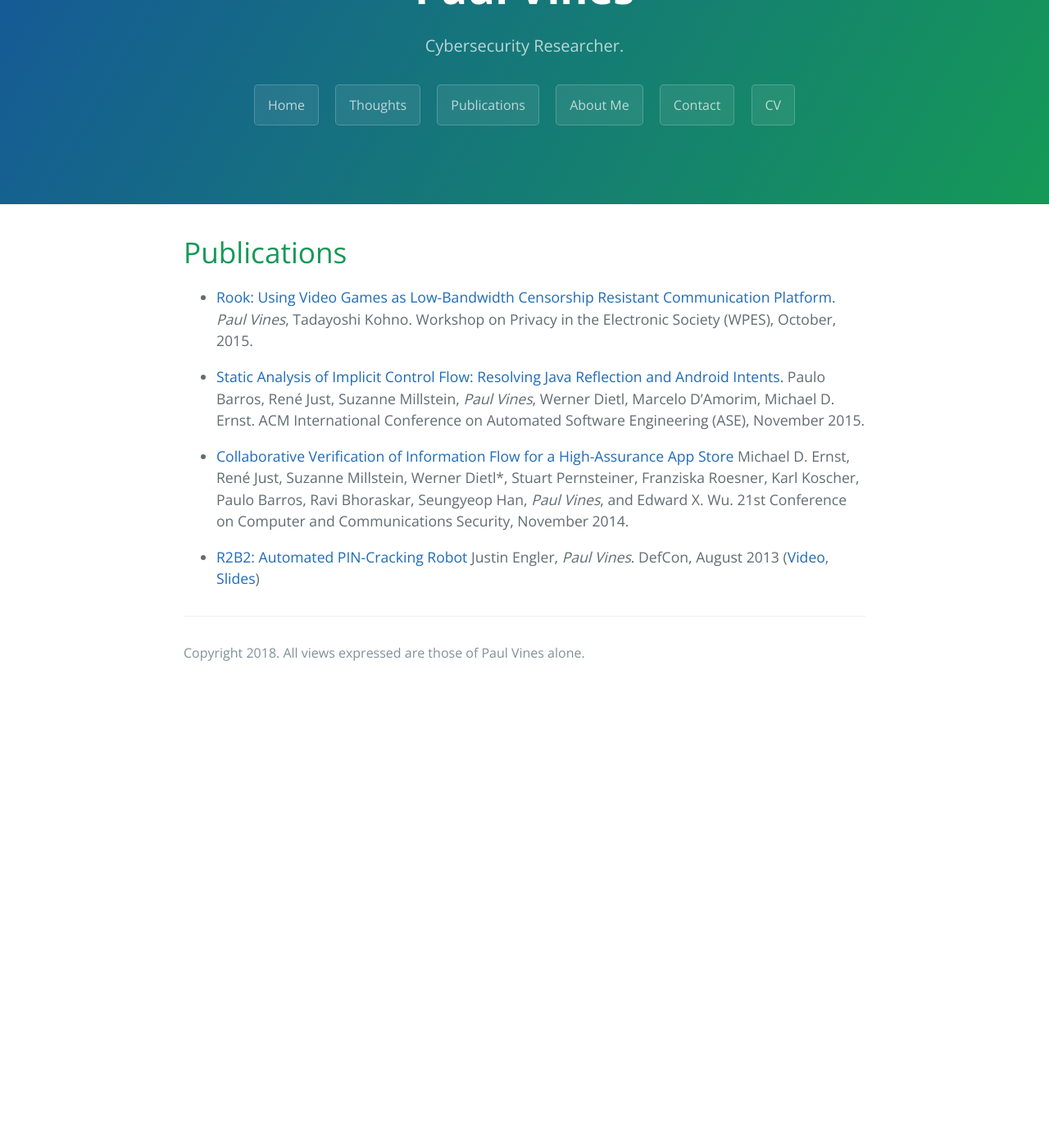
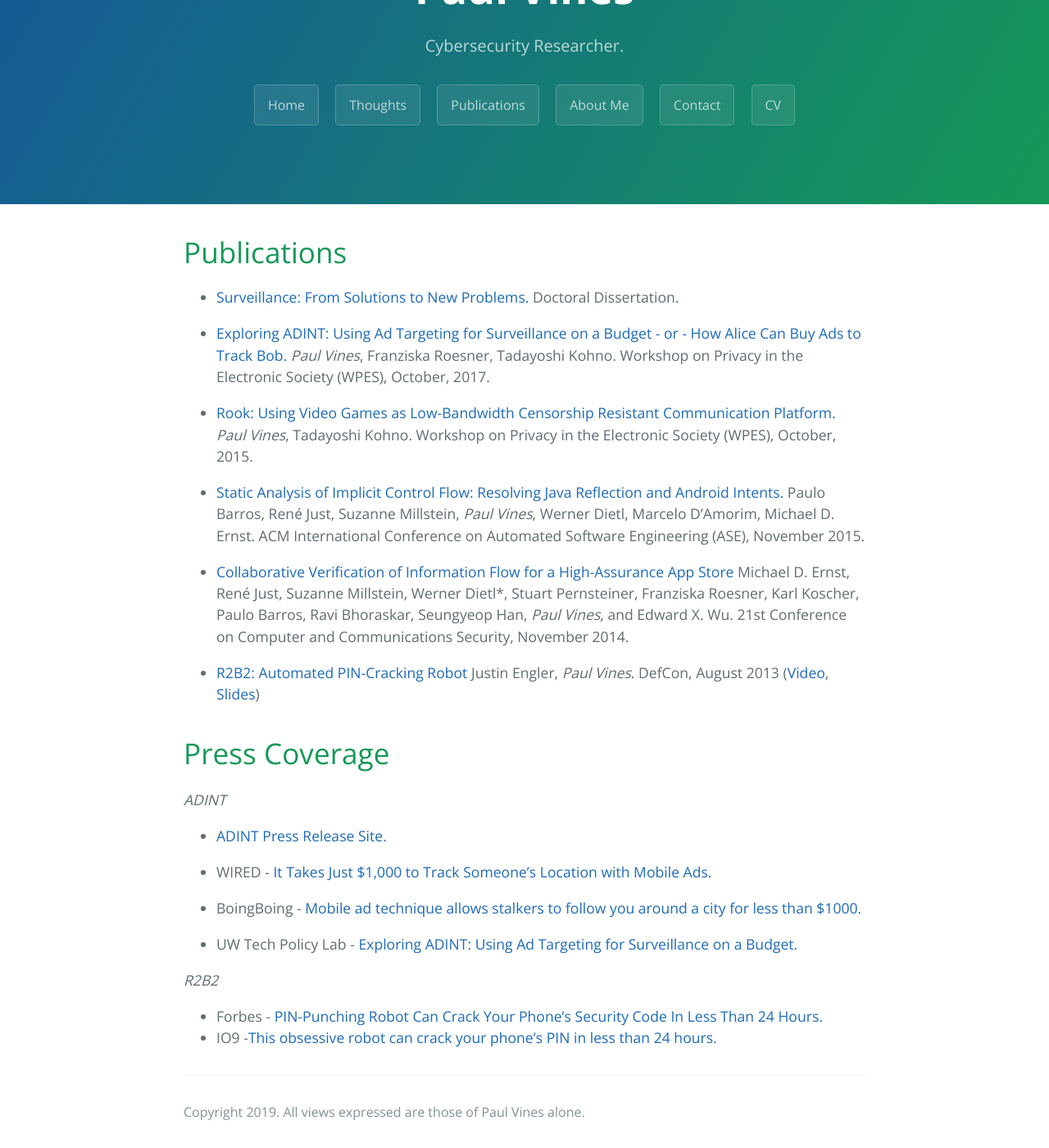
Before and after one commit to plvines/plvines.github.io, a Jekyll site: the page built from publications.md, in a window 1280 px wide and 1400 px high, scrolled down 134 px. Shown: the whole window at 82% size. Built offline with Jekyll 4.4.1, drawn with Linux system fonts in a browser that asks for light colours; our own code applies the rules of GitHub Pages for plain Markdown files; before the commit the page ends 974 px from its top, so only the background shows below that.

Commit message:
Added press articles

```diff
--- a/_layouts/default.html
+++ b/_layouts/default.html
@@ -41,7 +41,7 @@
         {% if site.github.is_project_page %}
           <span class="site-footer-owner"><a href="{{ site.github.repository_url }}">{{ site.github.repository_name }}</a> is maintained by <a href="{{ site.github.owner_url }}">{{ site.github.owner_name }}</a>.</span>
         {% endif %}
-        <span class="site-footer-credits">Copyright 2018. All views expressed are those of Paul Vines alone.</a></span>
+        <span class="site-footer-credits">Copyright 2019. All views expressed are those of Paul Vines alone.</a></span>
       </footer>
     </section>
 
--- a/publications.md
+++ b/publications.md
@@ -2,6 +2,9 @@
 layout: default
 ---
 # Publications
+- [Surveillance: From Solutions to New Problems.](https://digital.lib.washington.edu/researchworks/bitstream/handle/1773/40008/Vines_washington_0250E_17548.pdf?sequence=1&isAllowed=y) Doctoral Dissertation.
+
+- [Exploring ADINT: Using Ad Targeting for Surveillance on a Budget - or - How Alice Can Buy Ads to Track Bob.]([http://adint.cs.washington.edu/ADINT.pdf) _Paul Vines_, Franziska Roesner, Tadayoshi Kohno. Workshop on Privacy in the Electronic Society (WPES), October, 2017.
 
 - [Rook: Using Video Games as Low-Bandwidth Censorship Resistant Communication Platform.](https://cs.washington.edu/tr/2015/03/UW-CSE-15-03-03.pdf) _Paul Vines_, Tadayoshi Kohno. Workshop on Privacy in the Electronic Society (WPES), October, 2015.
 
@@ -10,3 +13,17 @@ layout: default
 - [Collaborative Verification of Information Flow for a High-Assurance App Store](http://www.franziroesner.com/pdf/sparta-ccs2014.pdf) Michael D. Ernst, René Just, Suzanne Millstein, Werner Dietl*, Stuart Pernsteiner, Franziska Roesner, Karl Koscher, Paulo Barros, Ravi Bhoraskar, Seungyeop Han, _Paul Vines_, and Edward X. Wu. 21st Conference on Computer and Communications Security, November 2014.
 
 - [R2B2: Automated PIN-Cracking Robot](https://github.com/iSECPartners/R2B2) Justin Engler, _Paul Vines_. DefCon, August 2013 ([Video](https://www.youtube.com/watch?v=IeTHjNO1Sb8), [Slides](https://www.defcon.org/images/defcon-21/dc-21-presentations/Engler-Vines/DEFCON-21-Engler-Vines-Electromechanical-PIN-Cracking.pdf))
+
+# Press Coverage
+_ADINT_
+- [ADINT Press Release Site.](https://adint.cs.washington.edu/)
+
+- WIRED - [It Takes Just $1,000 to Track Someone's Location with Mobile Ads.](https://www.wired.com/story/track-location-with-mobile-ads-1000-dollars-study/)
+
+- BoingBoing - [Mobile ad technique allows stalkers to follow you around a city for less than $1000.](https://boingboing.net/2017/10/18/adint.html)
+
+- UW Tech Policy Lab - [Exploring ADINT: Using Ad Targeting for Surveillance on a Budget.](https://techpolicylab.uw.edu/news/exploring-adint-using-ad-targeting-for-surveillance-on-a-budget/)
+
+_R2B2_
+- Forbes - [PIN-Punching Robot Can Crack Your Phone's Security Code In Less Than 24 Hours.](https://www.forbes.com/sites/andygreenberg/2013/07/22/pin-punching-robot-can-crack-your-phones-security-code-in-less-than-24-hours/)
+- IO9 -[This obsessive robot can crack your phone's PIN in less than 24 hours.](https://io9.gizmodo.com/this-obsessive-robot-can-crack-your-phones-pin-in-less-893829227)
```
